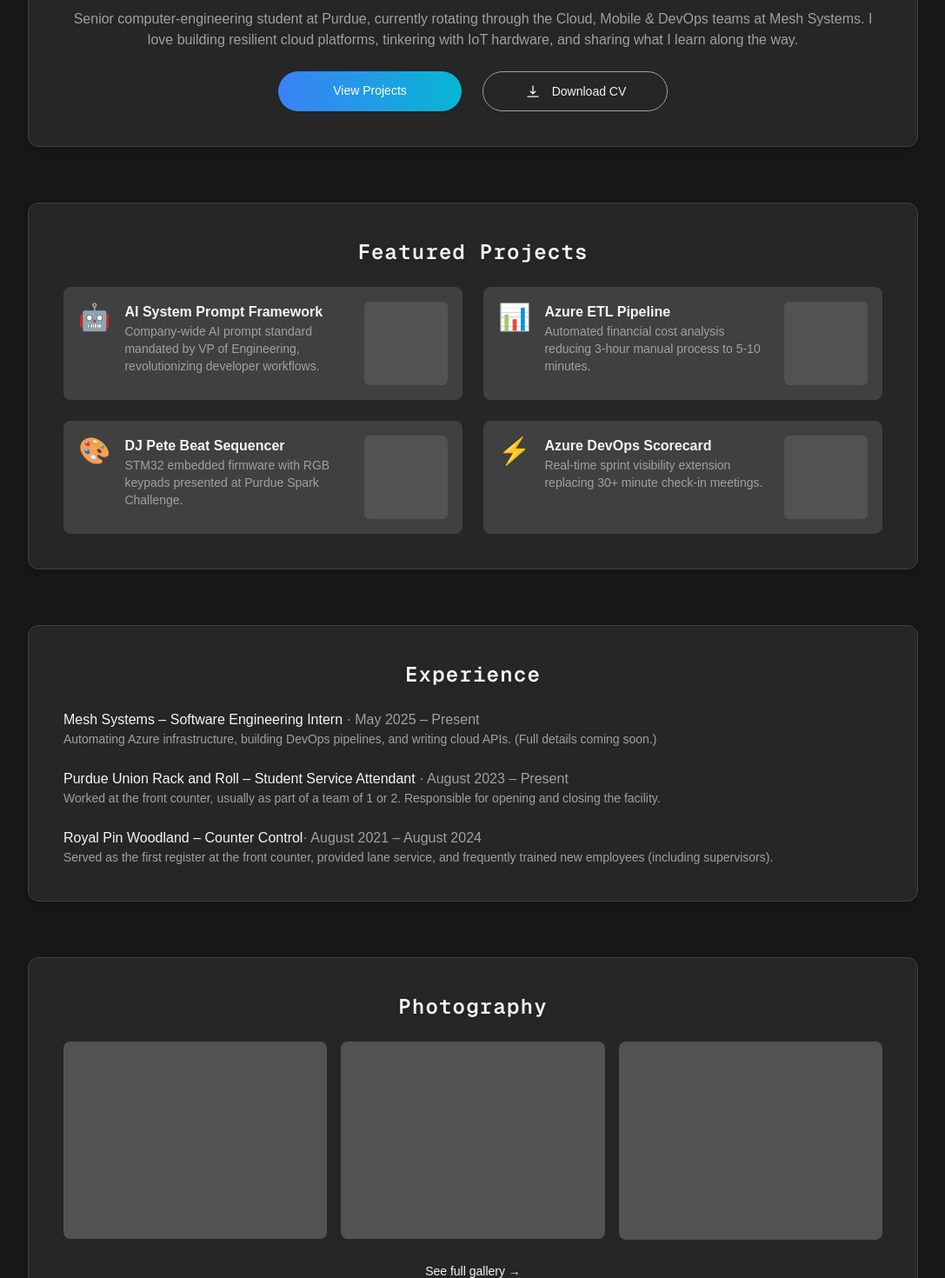
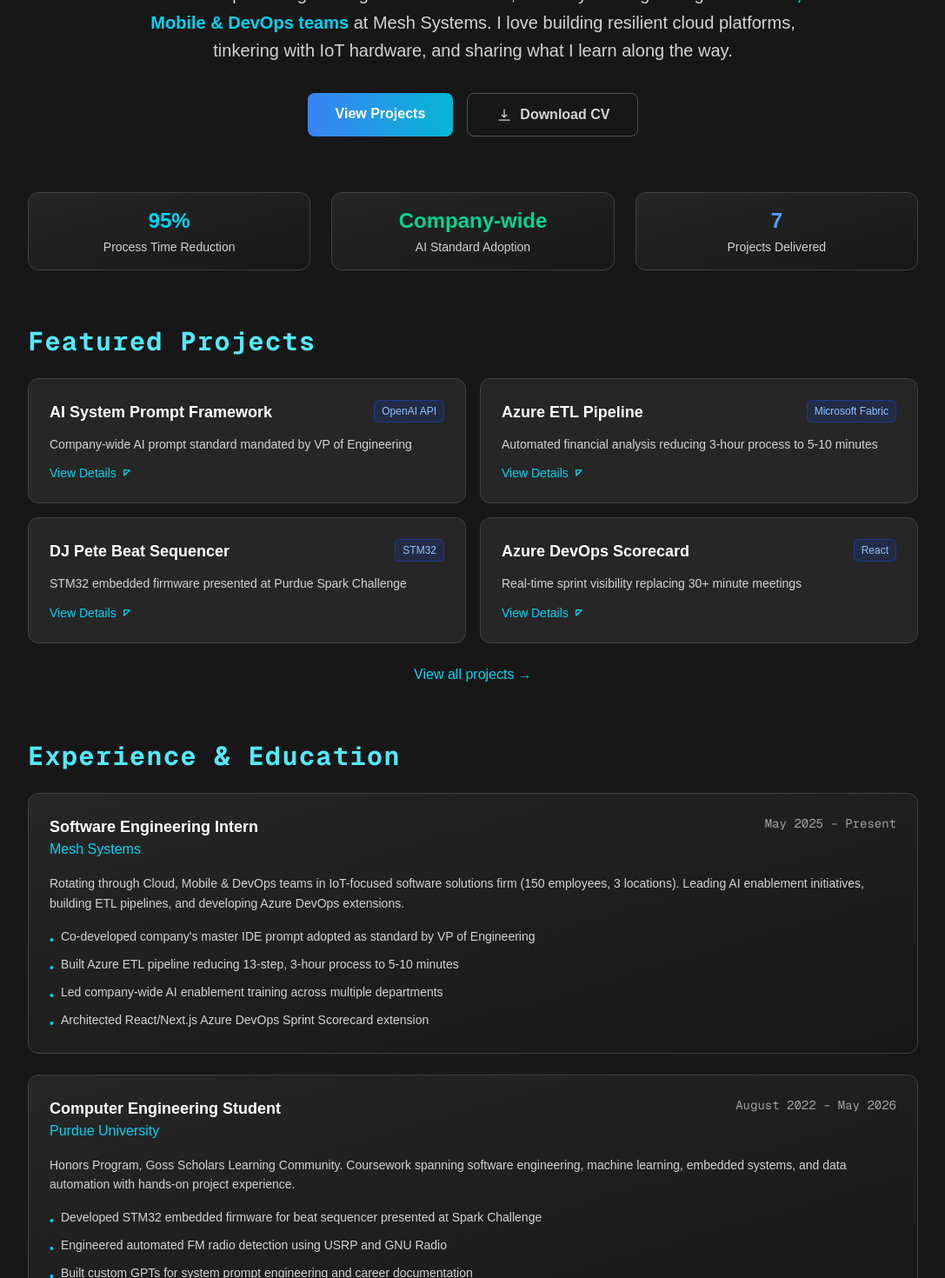
Before and after one commit to tharpep/portfolio, a Next.js app: page / in a window 1280 px wide. Shown: the part 220-1690 px from the top of the page at 87% size, without its empty margins (96-1183 px from the left). Built offline with nearby package versions, Linux system fonts and the light colour scheme.

Commit message:
Satisfactory home page changes

```diff
--- a/src/app/page.tsx
+++ b/src/app/page.tsx
@@ -1,31 +1,31 @@
 import Link from "next/link";
 
-export default function About() {
+export default function Home() {
   return (
-    <main className="flex flex-col gap-10 bg-neutral-900 text-neutral-100 px-4 sm:px-8 md:px-16 lg:px-32 py-12">
-      {/* ─────────── Intro ─────────── */}
-      <section className="w-full rounded-xl border border-neutral-700 bg-neutral-800 p-6 sm:p-10 shadow-md mb-6">
-        <h1 className="text-4xl font-bold tracking-tight sm:text-5xl text-center mb-4">
-          Hey, I&apos;m Pryce 👋
+    <main className="bg-neutral-900 text-neutral-100 px-4 sm:px-8 md:px-16 lg:px-32 py-12 min-h-screen">
+
+      {/* ─────────── Hero Intro ─────────── */}
+      <section className="text-center mb-16">
+        <h1 className="text-5xl font-bold font-mono tracking-wider mb-6 text-transparent bg-clip-text bg-gradient-to-r from-cyan-400 to-blue-500">
+          Hey, I'm Pryce 👋
         </h1>
-        <p className="text-muted-foreground text-center mb-6">
-          Senior computer-engineering student at Purdue, currently rotating
-          through the Cloud, Mobile &amp; DevOps teams at Mesh Systems. I love
-          building resilient cloud platforms, tinkering with IoT hardware, and
-          sharing what I learn along the way.
+        <p className="text-xl text-neutral-300 leading-relaxed max-w-3xl mx-auto mb-8">
+          Senior computer-engineering student at Purdue, currently rotating through the
+          <span className="text-cyan-400 font-semibold"> Cloud, Mobile & DevOps teams</span> at Mesh Systems.
+          I love building resilient cloud platforms, tinkering with IoT hardware, and sharing what I learn along the way.
         </p>
-        <div className="flex justify-between gap-6 w-full max-w-md mx-auto">
+        <div className="flex flex-col sm:flex-row gap-4 justify-center max-w-md mx-auto">
           <Link
             href="/projects"
-            className="flex-1 min-w-[140px] rounded-full bg-gradient-to-r from-blue-500 to-cyan-400 px-8 py-3 text-sm font-medium text-white transition shadow-sm hover:shadow-blue-400/40 hover:shadow-lg hover:brightness-105 text-center"
+            className="px-8 py-3 bg-gradient-to-r from-cyan-600 to-blue-600 hover:from-cyan-500 hover:to-blue-500 text-white font-semibold rounded-lg transition-all duration-300 hover:shadow-lg hover:shadow-cyan-400/20"
           >
             View Projects
           </Link>
           <Link
             href="/Pryce_Tharpe_Resume.pdf"
-            className="flex-1 min-w-[140px] rounded-full border border-neutral-400 px-8 py-3 text-sm font-medium transition hover:bg-neutral-700 hover:shadow-cyan-400/40 hover:shadow-lg text-center flex items-center justify-center gap-2"
+            className="px-8 py-3 border border-neutral-600 hover:border-neutral-500 text-neutral-300 hover:text-white font-semibold rounded-lg transition-all duration-300 hover:bg-neutral-700 flex items-center justify-center gap-2"
           >
-            <svg xmlns="http://www.w3.org/2000/svg" fill="none" viewBox="0 0 24 24" strokeWidth={1.5} stroke="currentColor" className="w-5 h-5 inline-block mr-1">
+            <svg xmlns="http://www.w3.org/2000/svg" fill="none" viewBox="0 0 24 24" strokeWidth={1.5} stroke="currentColor" className="w-5 h-5">
               <path strokeLinecap="round" strokeLinejoin="round" d="M12 4.5v11m0 0-3.25-3.25M12 15.5l3.25-3.25M4.75 19.25h14.5" />
             </svg>
             Download CV
@@ -33,136 +33,175 @@ export default function About() {
         </div>
       </section>
 
+      {/* ─────────── Quick Impact Stats ─────────── */}
+      <section className="grid md:grid-cols-3 gap-6 mb-16">
+        <div className="text-center p-4 rounded-xl bg-gradient-to-br from-neutral-800 to-neutral-900 border border-neutral-700">
+          <div className="text-2xl font-bold text-cyan-400 mb-1">95%</div>
+          <div className="text-neutral-300 text-sm">Process Time Reduction</div>
+        </div>
+        <div className="text-center p-4 rounded-xl bg-gradient-to-br from-neutral-800 to-neutral-900 border border-neutral-700">
+          <div className="text-2xl font-bold text-emerald-400 mb-1">Company-wide</div>
+          <div className="text-neutral-300 text-sm">AI Standard Adoption</div>
+        </div>
+        <div className="text-center p-4 rounded-xl bg-gradient-to-br from-neutral-800 to-neutral-900 border border-neutral-700">
+          <div className="text-2xl font-bold text-blue-400 mb-1">7</div>
+          <div className="text-neutral-300 text-sm">Projects Delivered</div>
+        </div>
+      </section>
+
       {/* ─────────── Featured Projects ─────────── */}
-      <section className="w-full rounded-xl border border-neutral-700 bg-neutral-800 p-6 sm:p-10 shadow-md mb-6">
-        <h2 className="mb-6 text-2xl font-semibold text-center font-mono tracking-wider drop-shadow-sm">
+      <section className="mb-16">
+        <h2 className="text-3xl font-bold font-mono tracking-wider text-cyan-300 mb-6">
           Featured Projects
         </h2>
-        <div className="grid gap-6 sm:grid-cols-2 lg:grid-cols-2">
-          <ProjectCard
+        <div className="grid gap-4 md:grid-cols-2 lg:grid-cols-2">
+          <FeaturedProjectCard
             title="AI System Prompt Framework"
             href="/projects/ai-system-prompt"
-            emoji="🤖"
-            desc="Company-wide AI prompt standard mandated by VP of Engineering, revolutionizing developer workflows."
+            desc="Company-wide AI prompt standard mandated by VP of Engineering"
+            tech="OpenAI API"
           />
-          <ProjectCard
+          <FeaturedProjectCard
             title="Azure ETL Pipeline"
             href="/projects/azure-etl-pipeline"
-            emoji="📊"
-            desc="Automated financial cost analysis reducing 3-hour manual process to 5-10 minutes."
+            desc="Automated financial analysis reducing 3-hour process to 5-10 minutes"
+            tech="Microsoft Fabric"
           />
-          <ProjectCard
+          <FeaturedProjectCard
             title="DJ Pete Beat Sequencer"
             href="/projects/dj-pete-beat-sequencer"
-            emoji="🎨"
-            desc="STM32 embedded firmware with RGB keypads presented at Purdue Spark Challenge."
+            desc="STM32 embedded firmware presented at Purdue Spark Challenge"
+            tech="STM32"
           />
-          <ProjectCard
+          <FeaturedProjectCard
             title="Azure DevOps Scorecard"
             href="/projects/devops-scorecard"
-            emoji="⚡"
-            desc="Real-time sprint visibility extension replacing 30+ minute check-in meetings."
+            desc="Real-time sprint visibility replacing 30+ minute meetings"
+            tech="React"
+          />
+        </div>
+        <div className="text-center mt-6">
+          <Link
+            href="/projects"
+            className="text-cyan-400 hover:text-cyan-300 font-medium transition-colors"
+          >
+            View all projects →
+          </Link>
+        </div>
+      </section>
+
+      {/* ─────────── Experience & Education ─────────── */}
+      <section className="mb-16">
+        <h2 className="text-3xl font-bold font-mono tracking-wider text-cyan-300 mb-6">
+          Experience & Education
+        </h2>
+        <div className="space-y-6">
+          <ExperienceCard
+            title="Software Engineering Intern"
+            organization="Mesh Systems"
+            period="May 2025 – Present"
+            description="Rotating through Cloud, Mobile & DevOps teams in IoT-focused software solutions firm (150 employees, 3 locations). Leading AI enablement initiatives, building ETL pipelines, and developing Azure DevOps extensions."
+            highlights={[
+              "Co-developed company's master IDE prompt adopted as standard by VP of Engineering",
+              "Built Azure ETL pipeline reducing 13-step, 3-hour process to 5-10 minutes",
+              "Led company-wide AI enablement training across multiple departments",
+              "Architected React/Next.js Azure DevOps Sprint Scorecard extension"
+            ]}
+          />
+          <ExperienceCard
+            title="Computer Engineering Student"
+            organization="Purdue University"
+            period="August 2022 – May 2026"
+            description="Honors Program, Goss Scholars Learning Community. Coursework spanning software engineering, machine learning, embedded systems, and data automation with hands-on project experience."
+            highlights={[
+              "Developed STM32 embedded firmware for beat sequencer presented at Spark Challenge",
+              "Engineered automated FM radio detection using USRP and GNU Radio",
+              "Built custom GPTs for system prompt engineering and career documentation",
+              "Microsoft Certified: Azure Fundamentals (AZ-900)"
+            ]}
+          />
+          <ExperienceCard
+            title="Student Service Attendant"
+            organization="Purdue Union Rack and Roll"
+            period="August 2023 – Present"
+            description="Front counter operations and facility management responsibilities, demonstrating reliability and customer service skills in team environments."
+            highlights={[]}
           />
         </div>
       </section>
 
-      {/* ─────────── Experience ─────────── */}
-      <section className="w-full rounded-xl border border-neutral-700 bg-neutral-800 p-6 sm:p-10 shadow-md mb-6">
-        <h2 className="mb-6 text-2xl font-semibold text-center font-mono tracking-wider drop-shadow-sm">Experience</h2>
-        <ul className="flex flex-col gap-6">
-          <li>
-            <h3 className="font-medium">
-              Mesh Systems – Software Engineering Intern{" "}
-              <span className="font-normal text-muted-foreground">
-                · May 2025 – Present
-              </span>
-            </h3>
-            <p className="text-sm text-muted-foreground">
-              Automating Azure infrastructure, building DevOps pipelines, and
-              writing cloud APIs. (Full details coming soon.)
-            </p>
-          </li>
-          <li>
-            <h3 className="font-medium">
-              Purdue Union Rack and Roll – Student Service Attendant{" "}
-              <span className="font-normal text-muted-foreground">
-                · August 2023 – Present
-              </span>
-            </h3>
-            <p className="text-sm text-muted-foreground">
-              Worked at the front counter, usually as part of a team of 1 or 2. Responsible for opening and closing the facility.
-            </p>
-          </li>
-          <li>
-            <h3 className="font-medium">
-              Royal Pin Woodland – Counter Control
-              <span className="font-normal text-muted-foreground">
-                · August 2021 – August 2024
-              </span>
-            </h3>
-            <p className="text-sm text-muted-foreground">
-              Served as the first register at the front counter, provided lane service, and frequently trained new employees (including supervisors).
-            </p>
-          </li>
-        </ul>
-      </section>
-
-      {/* ─────────── Photography ─────────── */}
-      <section
-        className="w-full rounded-xl border border-neutral-700 bg-neutral-800 p-6 sm:p-10 shadow-md"
-        id="photography"
-      >
-        <h2 className="mb-6 text-2xl font-semibold text-center font-mono tracking-wider drop-shadow-sm">Photography</h2>
-        <div className="grid grid-cols-2 gap-4 sm:grid-cols-3">
-          <PhotoPlaceholder />
-          <PhotoPlaceholder />
-          <PhotoPlaceholder />
-        </div>
-        <div className="mt-6 text-center">
-          <Link
-            href="/photography"
-            className="inline-block text-sm font-medium underline underline-offset-4 transition-colors hover:text-neutral-300"
-          >
-            See full gallery →
-          </Link>
-        </div>
-      </section>
     </main>
   );
 }
 
-/* ─────────── Helpers ─────────── */
-type ProjectCardProps = {
+/* ─────────── Components ─────────── */
+function FeaturedProjectCard({ title, href, desc, tech }: {
   title: string;
   href: string;
-  emoji: string;
   desc: string;
-};
-
-function ProjectCard({ title, href, emoji, desc }: ProjectCardProps) {
+  tech: string;
+}) {
   return (
     <Link
       href={href}
-      className="flex items-start gap-4 rounded-lg border border-neutral-700 bg-neutral-700 p-4 hover:bg-neutral-600 transition-transform duration-200 hover:scale-[1.03] hover:shadow-lg hover:shadow-blue-400/30"
+      className="group block rounded-xl border border-neutral-700 bg-neutral-800 p-6 hover:shadow-xl hover:shadow-cyan-400/10 hover:-translate-y-1 transition-all duration-300 hover:border-cyan-500/50"
     >
-      <span className="text-3xl">{emoji}</span>
-      <div className="flex-1">
-        <h3 className="font-semibold">{title}</h3>
-        <p className="text-sm text-muted-foreground">{desc}</p>
+      <div className="flex justify-between items-start mb-3">
+        <h3 className="font-bold text-lg text-white group-hover:text-cyan-300 transition-colors">
+          {title}
+        </h3>
+        <span className="px-2 py-1 text-xs font-medium bg-blue-900/30 text-blue-300 rounded-md border border-blue-700/50">
+          {tech}
+        </span>
       </div>
-      <MiniPhotoPlaceholder />
+      <p className="text-neutral-300 text-sm leading-relaxed mb-3">
+        {desc}
+      </p>
+      <div className="flex items-center text-cyan-400 text-sm font-medium group-hover:translate-x-1 transition-transform">
+        View Details
+        <svg className="w-4 h-4 ml-1" fill="none" stroke="currentColor" strokeWidth="2" viewBox="0 0 24 24">
+          <path d="M7 17l10-10M17 7H7v10"/>
+        </svg>
+      </div>
     </Link>
   );
 }
 
-function MiniPhotoPlaceholder() {
+function ExperienceCard({
+  title,
+  organization,
+  period,
+  description,
+  highlights
+}: {
+  title: string;
+  organization: string;
+  period: string;
+  description: string;
+  highlights: string[];
+}) {
   return (
-    <div className="w-24 h-24 rounded-md bg-neutral-600 ml-2 flex-shrink-0" />
+    <div className="rounded-xl border border-neutral-700 bg-gradient-to-br from-neutral-800 to-neutral-900 p-6">
+      <div className="flex flex-col sm:flex-row sm:justify-between sm:items-start mb-4">
+        <div>
+          <h3 className="font-bold text-lg text-white">{title}</h3>
+          <p className="text-cyan-400 font-medium">{organization}</p>
+        </div>
+        <span className="text-neutral-400 text-sm font-mono mt-1 sm:mt-0">{period}</span>
+      </div>
+      <p className="text-neutral-300 text-sm leading-relaxed mb-4">
+        {description}
+      </p>
+      {highlights.length > 0 && (
+        <ul className="space-y-2">
+          {highlights.map((highlight, index) => (
+            <li key={index} className="flex items-start gap-2 text-sm text-neutral-300">
+              <span className="text-cyan-400 mt-1">•</span>
+              <span>{highlight}</span>
+            </li>
+          ))}
+        </ul>
+      )}
+    </div>
   );
 }
-
-function PhotoPlaceholder() {
-  return (
-    <div className="aspect-[4/3] w-full rounded-lg bg-neutral-600" />
-  );
-}
```
Also changed, not shown: src/app/projects/page.tsx (+0 -25 lines).
